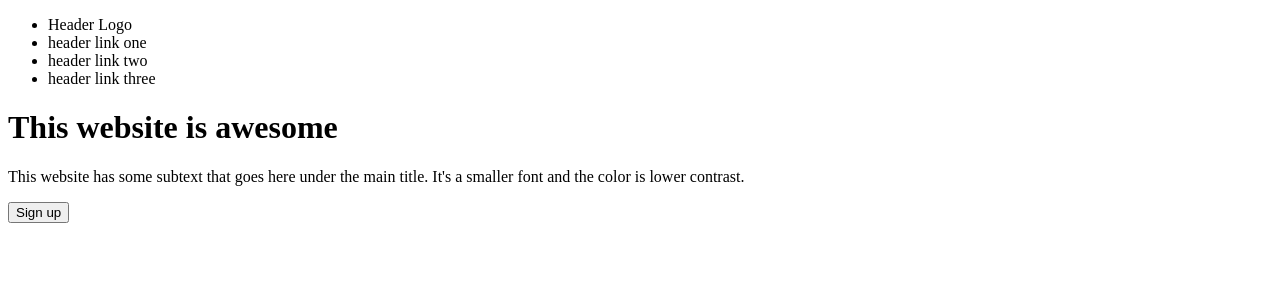
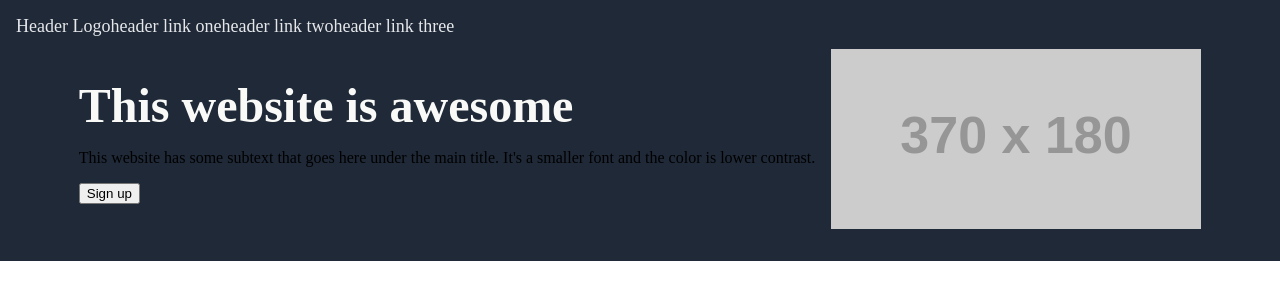
Before and after one commit to Vladd161/TheOdinProject-LandingPage, a plain HTML site: page index.html in a window 1280 px wide. Drawn offline with Linux system fonts and the light colour scheme; placeholder pictures from the web are drawn by us.

Commit message:
separated html top and bottom header attempt

```diff
--- a/index.html
+++ b/index.html
@@ -7,27 +7,30 @@
     <link rel = "stylesheet" href = "styles.css">
 </head>
 <body>
-    <div class = "header"></div>
+    <div class = "header">
         <div class = "top-header">
             <ul>
-                <li>Header Logo</li>
-                <li><a>header link one</a></li>
-                <li><a>header link two</a></li>
-                <li><a>header link three</a></li>
+                <li class = "logo">Header Logo</li>
+                <div class = "links">
+                    <li><a>header link one</a></li>
+                    <li><a>header link two</a></li>
+                    <li><a>header link three</a></li>
+                </div>
             </ul>
         </div>
         <div class = "bottom-header">
-            <div class = "left-bottom-header">
+            <div class = "bottom-left-header">
                 <h1>This website is awesome</h1>
                 <p>This website has some subtext that goes here under
                     the main title. It's a smaller font and the color is lower contrast.
                 </p>
                 <button>Sign up</button>
             </div>
-            <div class = right-bottom-header>
-                <img>
+            <div class = bottom-right-header>
+                <img src = "https://placehold.co/370x180">
             </div>
         </div>
+    </div>
     <div class = top-mid-section></div>
     <div class = mid-mid-section></div>
     <div class = bottom-mid-section></div>
--- a/styles.css
+++ b/styles.css
@@ -0,0 +1,44 @@
+body{
+    display:flex;
+    flex-direction: column;
+    margin: 0px;
+}
+
+.header{
+    flex: 2;
+    background-color: #1F2937;
+    padding: 1em;
+}
+
+.top-header ul li{
+    font-size:18px;
+    color:#E5E7EB;
+    list-style: none;
+}
+
+.top-header ul{
+    display:flex;
+    padding:0px;
+    margin:0px;
+    justify-content: center;
+}
+
+.links{
+    display: flex;
+    margin-right:auto;
+}
+
+.bottom-header{
+    display: flex;
+    align-items: center;
+    justify-content: center;
+    gap: 16px;
+    padding:12px;
+}
+
+h1{
+    font-size:48px;
+    color: #F9FAF8;
+    font-weight: 900;
+    margin:0px;
+}
```
